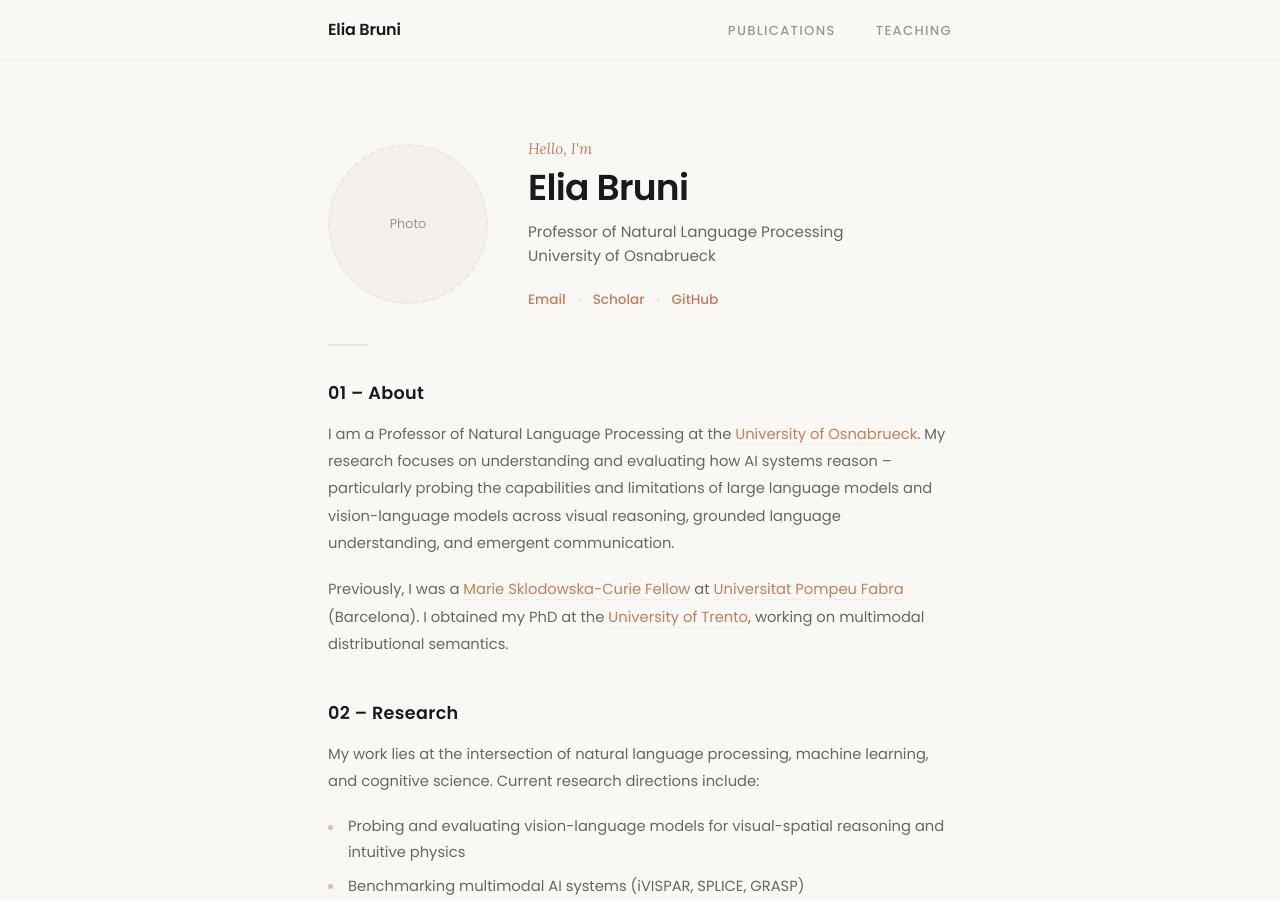
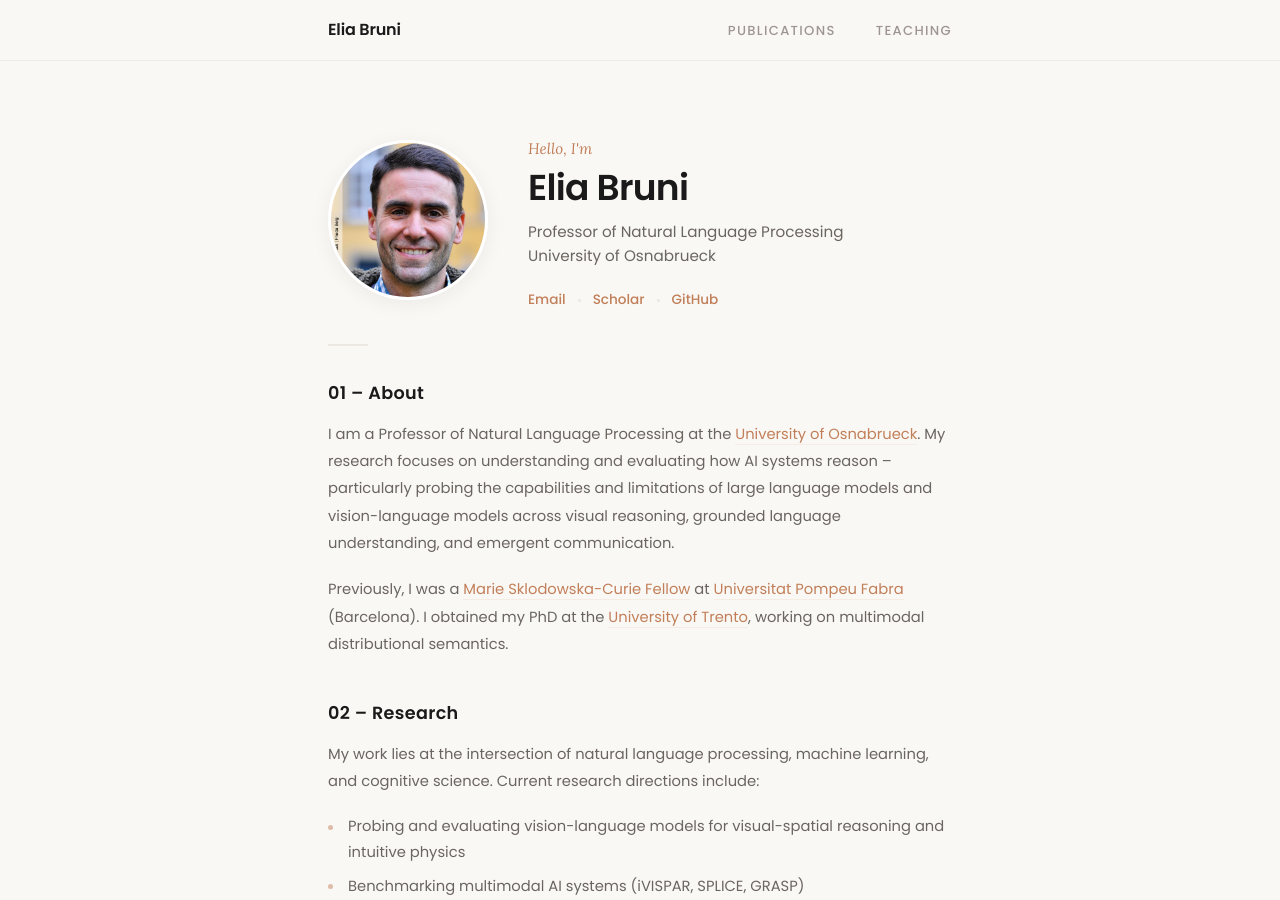
Before and after one commit to eliabruni/eliabruni.github.io, a Jekyll site: the page built from index.md, in a window 1280 px wide and 900 px high. Built offline with Jekyll 4.4.1, drawn with Linux system fonts in a browser that asks for light colours.

Commit message:
Add profile photo to homepage hero section
Co-Authored-By: Claude Sonnet 4.6 <noreply@anthropic.com>

```diff
--- a/_layouts/home.html
+++ b/_layouts/home.html
@@ -5,9 +5,7 @@ layout: base
 <div class="container">
   <div class="hero">
     <div class="hero-photo">
-      <div class="photo-placeholder">
-        <span>Photo</span>
-      </div>
+      <img src="{{ site.baseurl }}/assets/profile.jpg" alt="{{ site.author.name }}">
     </div>
     <div class="hero-intro">
       <p class="hero-greeting">Hello, I'm</p>
```
Also changed, not shown: assets/profile.jpg (added).
